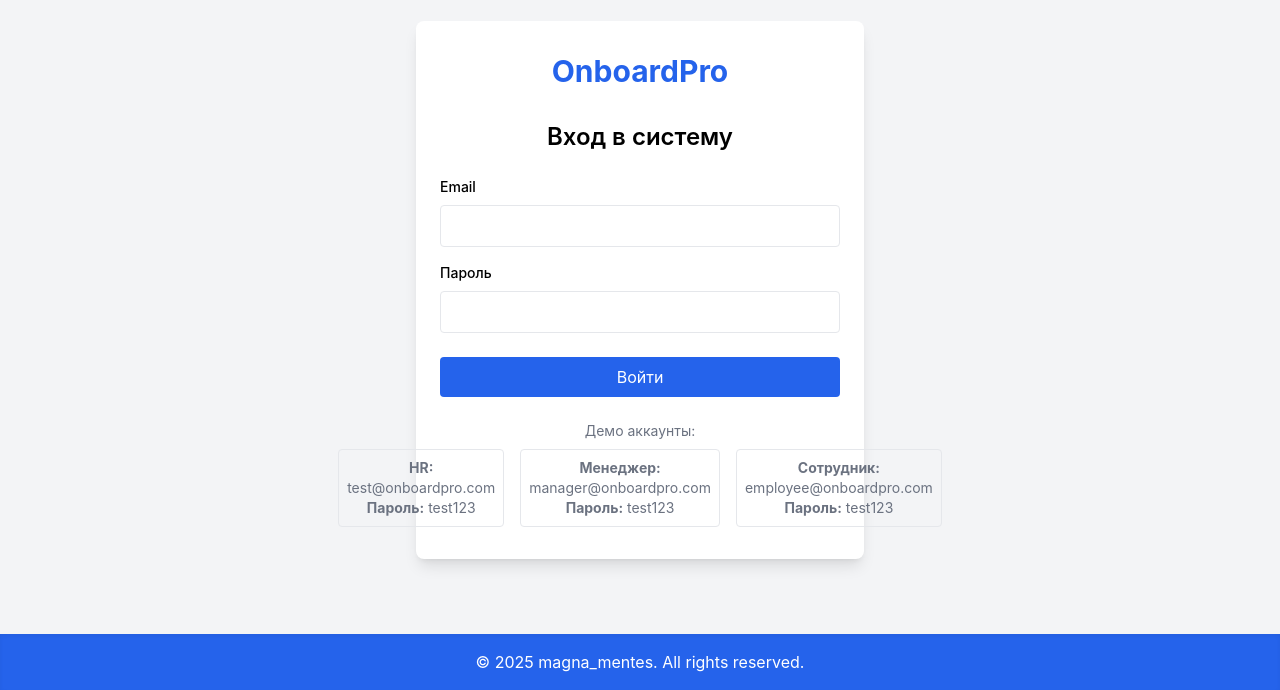
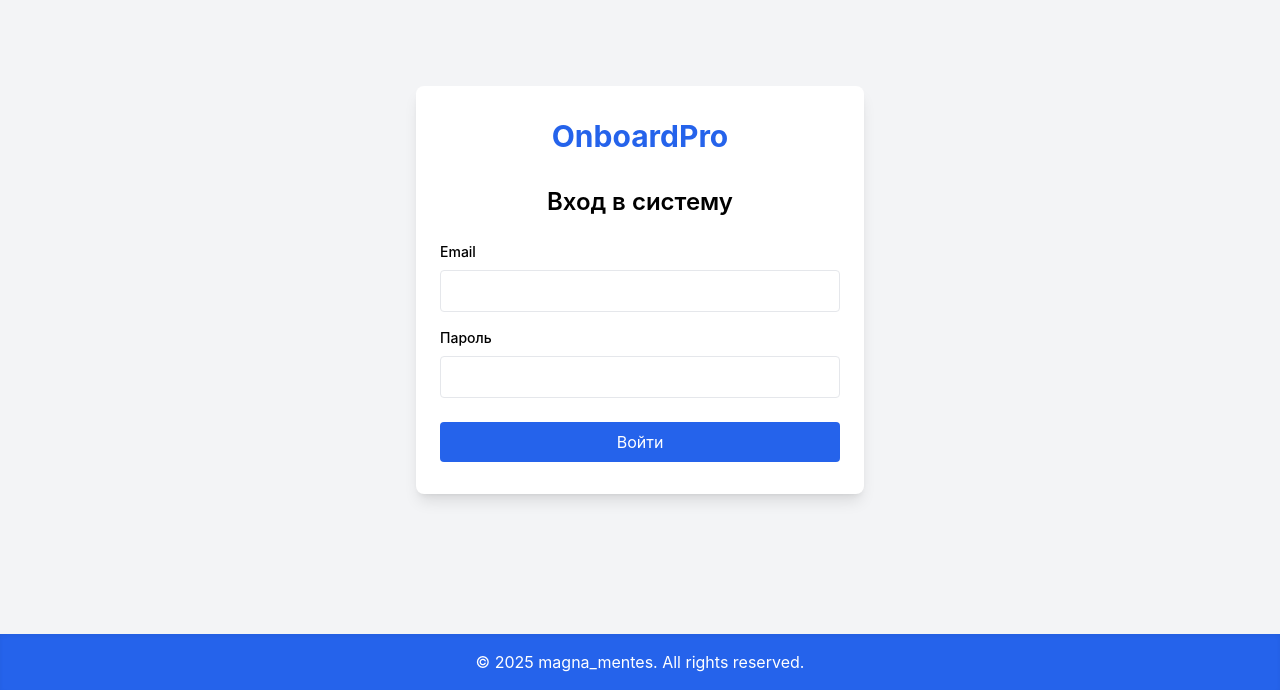
Before and after one commit to MagnaMentes/OnboardPro, a React (Create React App) app in the folder frontend/: page /login in a window 1280 px wide. Shown: the part 110-800 px from the top of the page. Built offline with nearby package versions, Linux system fonts and the light colour scheme.

Commit message:
Повышение безопасности: удаление демо-аккаунтов со страницы входа и из документации

```diff
--- a/frontend/src/pages/Login.jsx
+++ b/frontend/src/pages/Login.jsx
@@ -124,36 +124,6 @@ export default function Login() {
             {isLoading ? "Выполняется вход..." : "Войти"}
           </button>
         </form>
-
-        <div className="mt-6 text-center text-sm text-gray-500">
-          <p>Демо аккаунты:</p>
-          <div className="flex justify-center gap-4 mt-2">
-            <div className="border p-2 rounded">
-              <p>
-                <strong>HR:</strong> test@onboardpro.com
-              </p>
-              <p>
-                <strong>Пароль:</strong> test123
-              </p>
-            </div>
-            <div className="border p-2 rounded">
-              <p>
-                <strong>Менеджер:</strong> manager@onboardpro.com
-              </p>
-              <p>
-                <strong>Пароль:</strong> test123
-              </p>
-            </div>
-            <div className="border p-2 rounded">
-              <p>
-                <strong>Сотрудник:</strong> employee@onboardpro.com
-              </p>
-              <p>
-                <strong>Пароль:</strong> test123
-              </p>
-            </div>
-          </div>
-        </div>
       </div>
 
       <footer className="fixed bottom-0 w-full bg-blue-600 text-white text-center py-4 shadow-inner">
```
Also changed, not shown: 3 other files (tests, documents, lock files or other folders).
